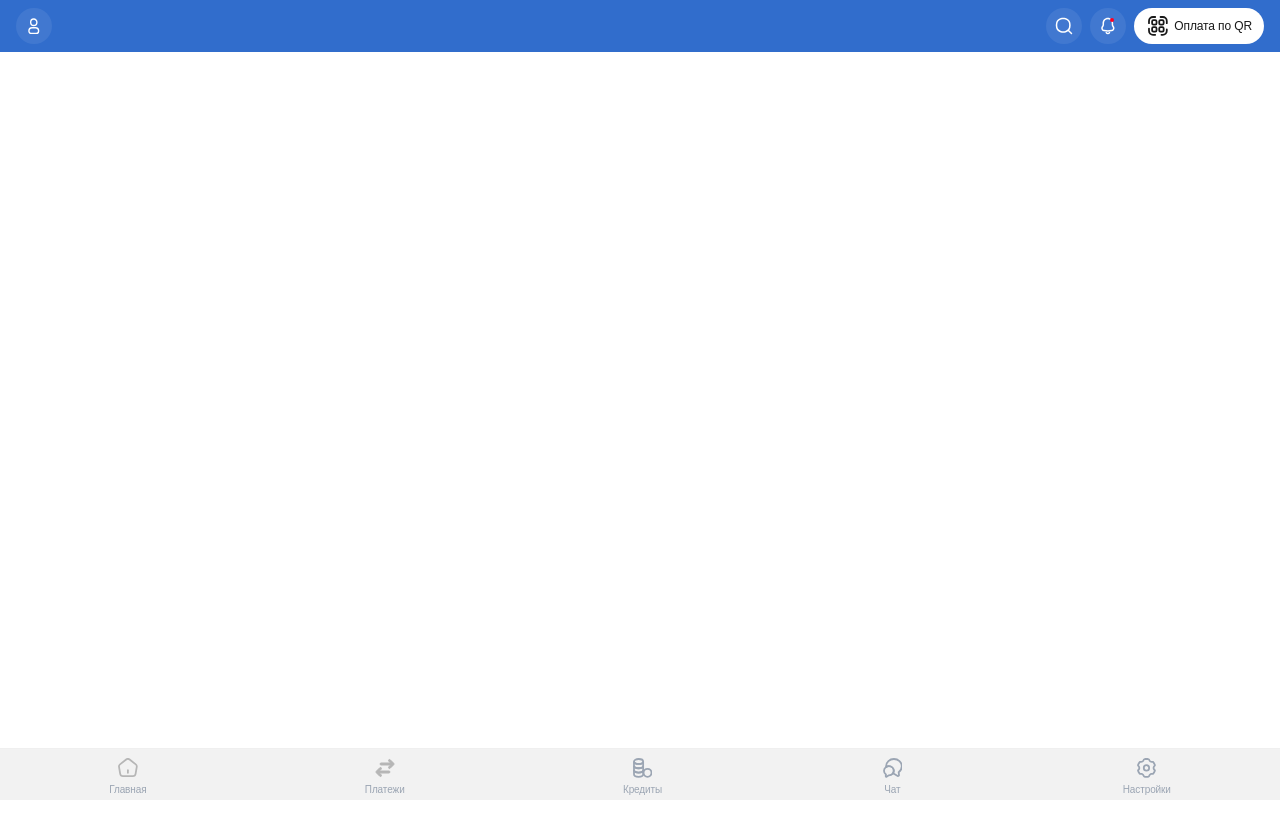
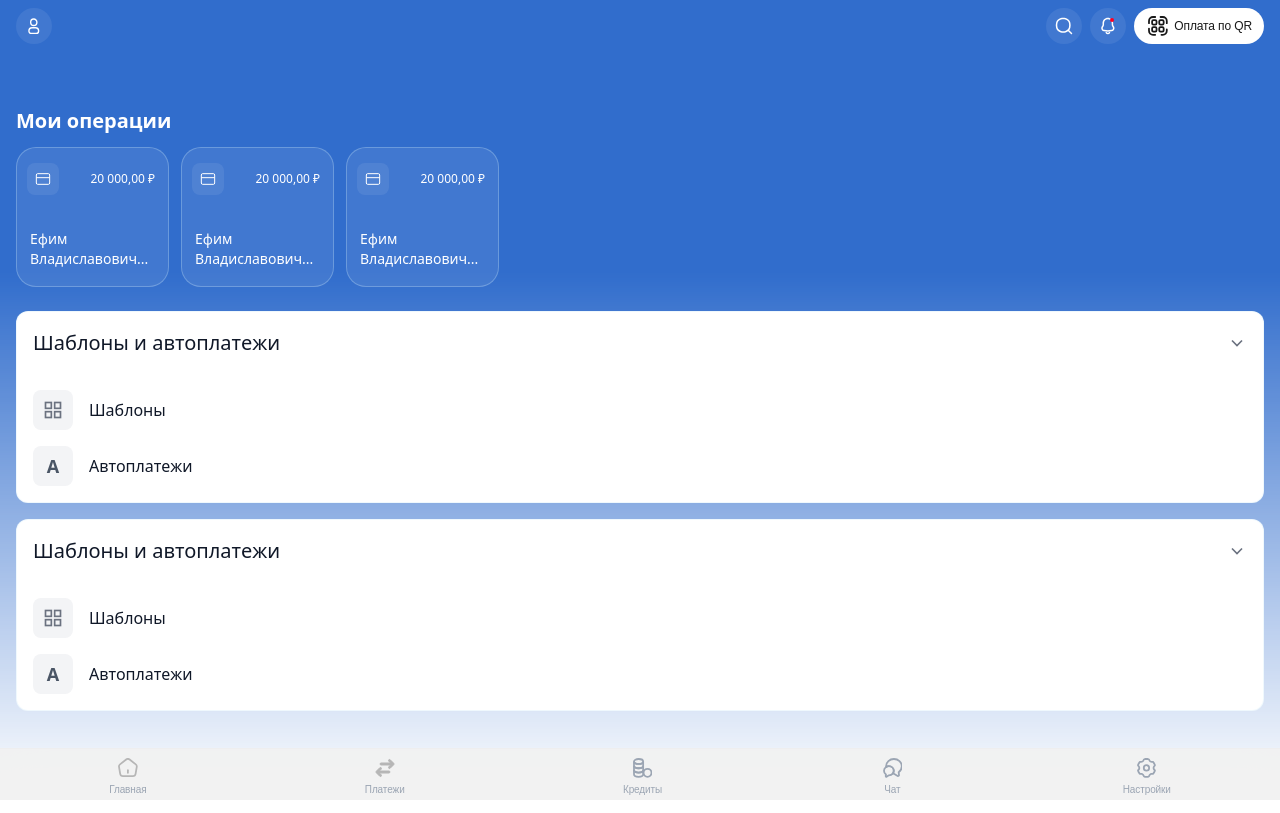
Before and after one commit to kode-frontend/pwa-ceb, a React (Vite) app: page /pwa-ceb/payments in a window 1280 px wide. Built offline with nearby package versions, Linux system fonts and the light colour scheme.

Commit message:
fix route

```diff
--- a/package.json
+++ b/package.json
@@ -10,7 +10,9 @@
     "dev": "vite",
     "build": "tsc -b && vite build",
     "lint": "eslint .",
-    "preview": "vite preview"
+    "preview": "vite preview",
+    "predeploy": "npm run build",
+    "deploy": "gh-pages -d dist"
   },
   "dependencies": {
     "clsx": "^2.1.1",
@@ -33,6 +35,7 @@
     "eslint": "^9.30.1",
     "eslint-plugin-react-hooks": "^5.2.0",
     "eslint-plugin-react-refresh": "^0.4.20",
+    "gh-pages": "^6.3.0",
     "globals": "^16.3.0",
     "postcss": "^8.5.6",
     "tailwindcss": "^4.1.11",
--- a/src/app/App.tsx
+++ b/src/app/App.tsx
@@ -27,8 +27,8 @@ const App = () => {
         {/* Основной контент (роуты) */}
         <div className="h-full w-full pt-[99px] pb-[86px]">
           <Routes>
-            <Route path="/" element={<Home />} />
-            <Route path="/payments" element={<PaymentsScreen />} />
+            <Route path="/pwa-ceb/" element={<Home />} />
+            <Route path="/pwa-ceb/payments" element={<PaymentsScreen />} />
             {/* Другие роуты */}
           </Routes>
         </div>
--- a/src/components/Tabbar/Tabbar.tsx
+++ b/src/components/Tabbar/Tabbar.tsx
@@ -12,10 +12,10 @@ const Tabbar = () => {
       className="box-border content-stretch flex flex-row items-center justify-start p-0 relative shrink-0 w-full !justify-around"
       data-name="tabbar"
     >
-      <Link to="/">
+      <Link to="/pwa-ceb/">
         <TabbarItem active={location.pathname === "/"} />
       </Link>
-      <Link to="/payments">
+      <Link to="/pwa-ceb/payments">
         <TabbarItem1 active={location.pathname === "/payments"} />
       </Link>
       <Link to="/home2">
--- a/vite.config.ts
+++ b/vite.config.ts
@@ -7,6 +7,7 @@ import path from "path";
 import tailwindcss from "@tailwindcss/vite";
 
 export default defineConfig({
+  base: '/pwa-ceb/',
   plugins: [
     react(),
     tailwindcss(),
```
Also changed, not shown: 2 other files (tests, documents, lock files or other folders).
